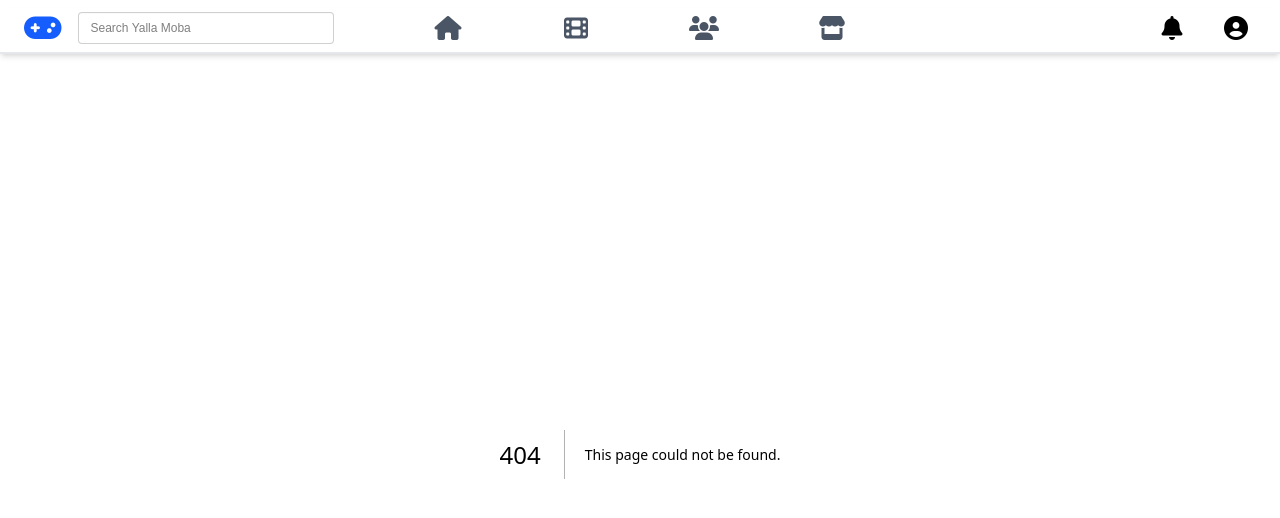
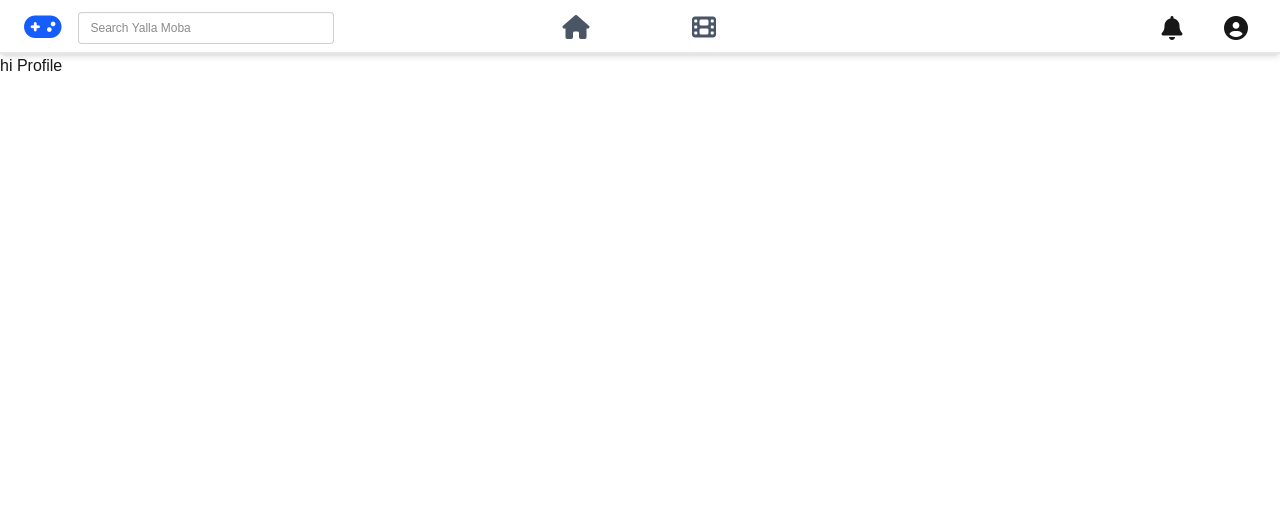
Before and after one commit to mostafa0x/yallamoba, a Next.js app: page /profile in a window 1280 px wide. Before the commit this address had no page. Shown: the top 518 px of the page. Built offline with nearby package versions, Linux system fonts and the light colour scheme; what tailwindcss-animated would draw is missing.

Commit message:
add not found page and some pages

```diff
--- a/src/app/_components/NavBar/page.tsx
+++ b/src/app/_components/NavBar/page.tsx
@@ -1,3 +1,4 @@
+import Link from 'next/link';
 import { usePathname } from 'next/navigation';
 import React, { useEffect } from 'react';
 
@@ -11,7 +12,7 @@ export default function NavBar() {
     return (
         <div className="relative flex items-center justify-between pb-1 mt-2 px-6 bg-white shadow-md border-b-2 border-gray-200">
             <div className="flex items-center gap-4 flex-1">
-                <i className="fa-solid fa-gamepad text-3xl text-blue-600" />
+                <Link href={"/"}><i className="fa-solid fa-gamepad text-3xl text-blue-600" /></Link>
                 <input
                     type="text"
                     className="input input-bordered input-sm w-64"
@@ -21,17 +22,18 @@ export default function NavBar() {
 
             <div className="absolute left-1/2 transform -translate-x-1/2 flex gap-10 text-gray-600 text-2xl">
                 <div className={`flex justify-center ${Path === "/" ? "border-b-4 border-blue-600" : "border-b-4 border-transparent"} pt-2 pb-1 w-22`}>
-                    <i className="fa-solid fa-house hover:text-blue-600 cursor-pointer" />
+                    <Link href={"/"}><i className="fa-solid fa-house hover:text-blue-600 cursor-pointer" /> </Link>
                 </div>
                 <div className={`flex justify-center ${Path === "/watch" ? "border-b-4 border-blue-600" : "border-b-4 border-transparent"} pt-2 pb-1 w-22`}>
-                    <i className="fa-solid fa-film hover:text-blue-600 cursor-pointer" />
+                    <Link href={"/watch"}><i className="fa-solid fa-film hover:text-blue-600 cursor-pointer" />
+                    </Link>
                 </div>
-                <div className={`flex justify-center ${Path === "/friends" ? "border-b-4 border-blue-600" : "border-b-4 border-transparent"} pt-2 pb-1 w-22`}>
+                {/* <div className={`flex justify-center ${Path === "/friends" ? "border-b-4 border-blue-600" : "border-b-4 border-transparent"} pt-2 pb-1 w-22`}>
                     <i className="fa-solid fa-users hover:text-blue-600 cursor-pointer" />
                 </div>
                 <div className={`flex justify-center ${Path === "/store" ? "border-b-4 border-blue-600" : "border-b-4 border-transparent"} pt-2 pb-1 w-22`}>
                     <i className="fa-solid fa-store hover:text-blue-600 cursor-pointer" />
-                </div>
+                </div> */}
             </div>
 
 
--- /dev/null
+++ b/src/app/not-found.tsx
@@ -0,0 +1,9 @@
+import React from 'react'
+
+export default function Notfound() {
+    return (
+        <div className='flex justify-center items-center mt-25'>
+            <h1>Not Found Page</h1>
+        </div>
+    )
+}
--- /dev/null
+++ b/src/app/profile/page.tsx
@@ -0,0 +1,7 @@
+import React from 'react'
+
+export default function Profile() {
+    return (
+        <div>hi Profile</div>
+    )
+}
--- /dev/null
+++ b/src/app/watch/page.tsx
@@ -0,0 +1,7 @@
+import React from 'react'
+
+export default function Watch() {
+    return (
+        <div>Hi here is Watch</div>
+    )
+}
```
